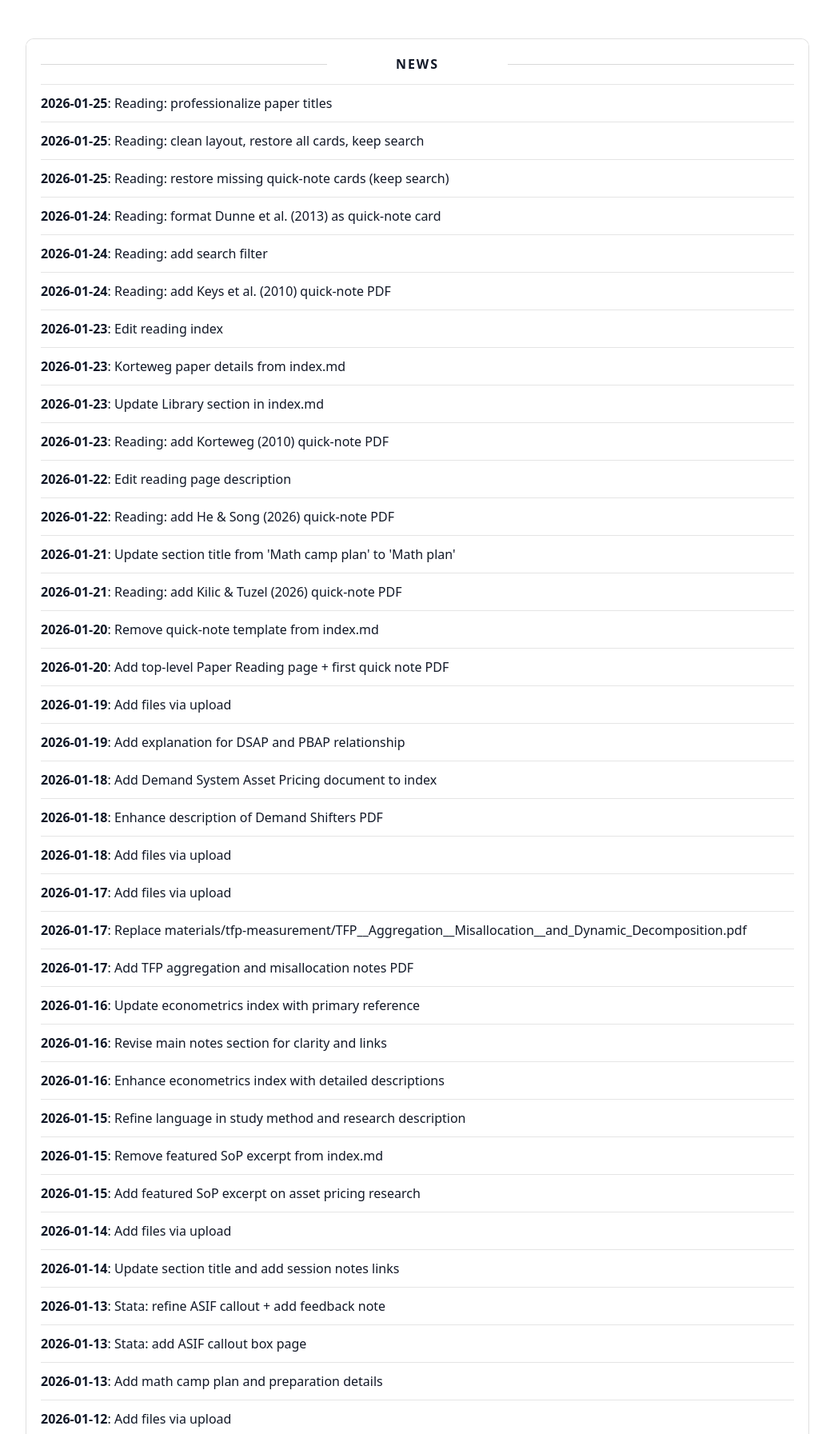
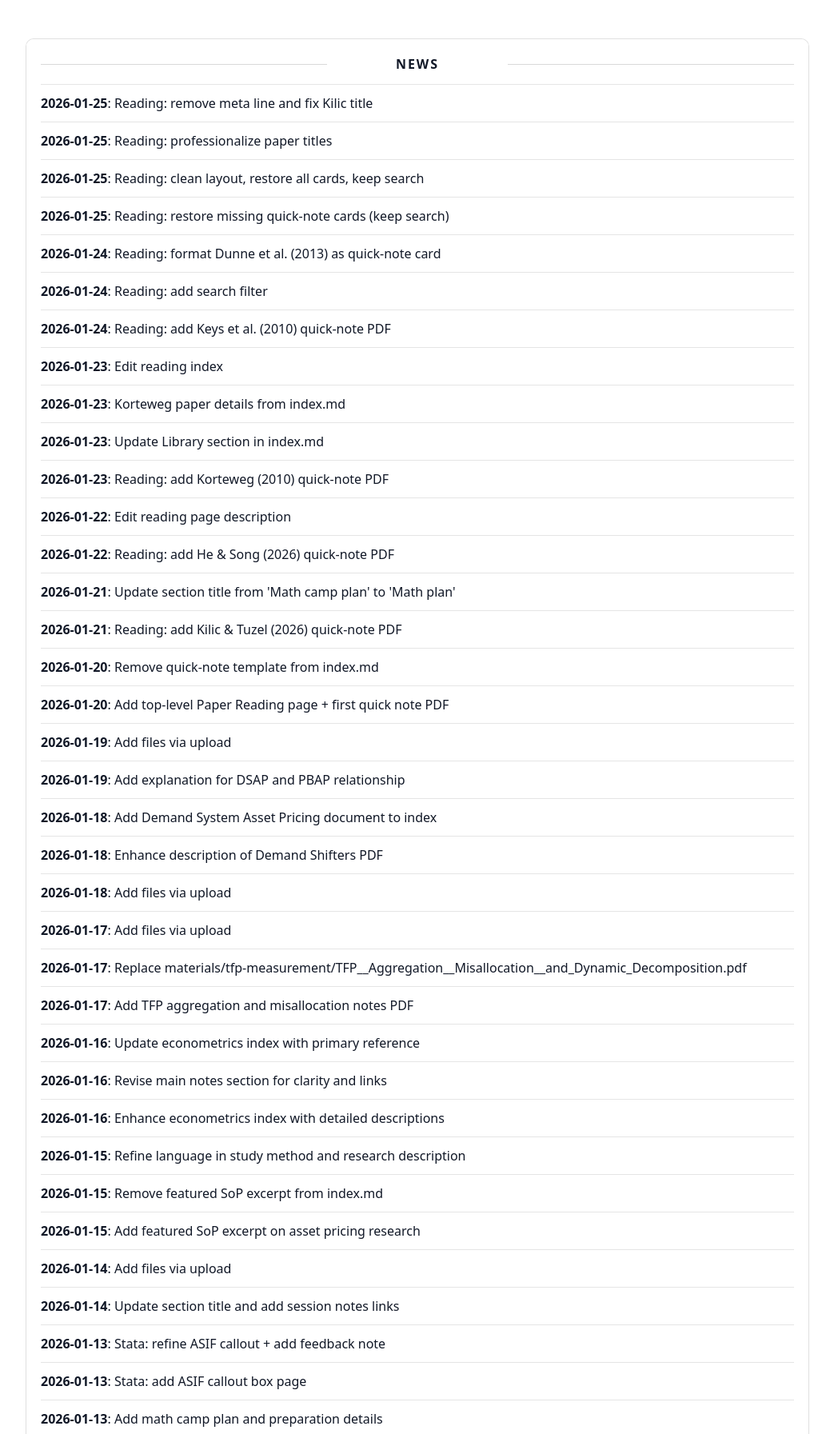
Before and after one commit to yaxinzn/study-archive, a Jekyll site: the page built from updates/index.md, in a window 1280 px wide, cut to the strip 476-2269 px from the top of the page. Shown: the whole strip at 80% size, without its empty margins (118-1161 px from the left). Built offline with Jekyll 4.4.1, drawn with Linux system fonts in a browser that asks for light colours; some of the changed text lies outside the part shown.

Commit message:
chore: update NEWS feed

```diff
--- a/_data/news.yml
+++ b/_data/news.yml
@@ -1,4 +1,7 @@
 # Auto-generated update history (sorted newest -> oldest). Do not edit manually.
+- ts: "1769288985"
+  date: "2026-01-25"
+  title: "Reading: remove meta line and fix Kilic title"
 - ts: "1769285650"
   date: "2026-01-25"
   title: "Reading: professionalize paper titles"
```
